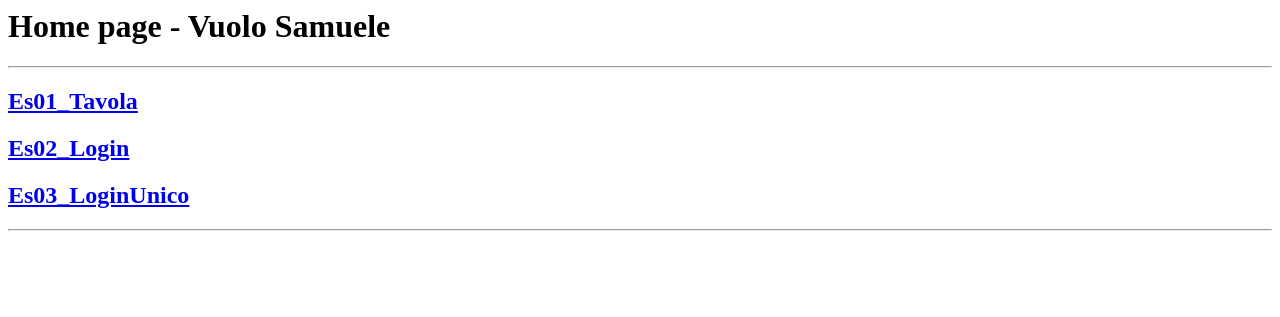
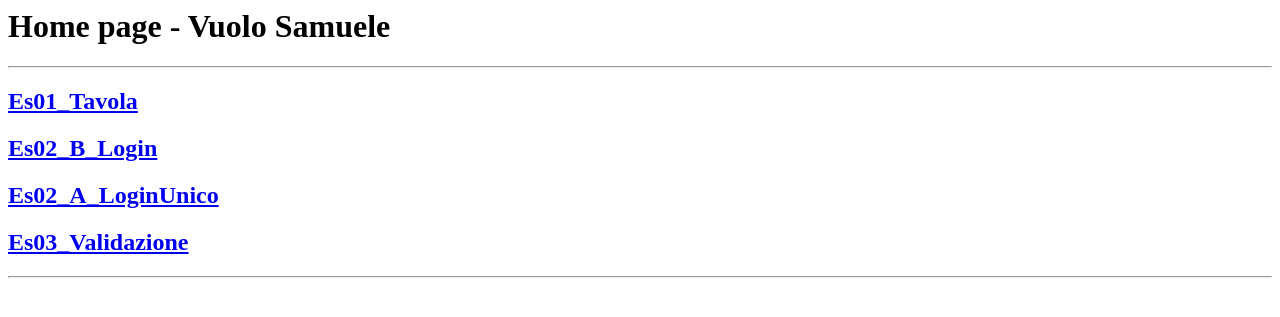
Before and after one commit to SamueleVuolo/5H_INFO, a PHP site: page / in a window 1280 px wide. Shown: the top 317 px of the page. Run offline with PHP 8.4, Linux system fonts and the light colour scheme.

Commit message:
Update index.php

```diff
--- a/PHP/index.php
+++ b/PHP/index.php
@@ -4,9 +4,10 @@
 </head>
 <body>
 <h1>Home page - Vuolo Samuele</h1><hr/>
-<a href="info5H_vuolo/ES01-TavPit/TavolaPit_Vuolo5H.php"><h2>Es01_Tavola</a><br/></h2>
-<a href="info5H_vuolo/ES02_A-Form/PagRiservata.php"><h2>Es02_Login</a><br/></h2>
-<a href="info5H_vuolo/ES02_B-FormModificato/LoginUnico.php"><h2>Es03_LoginUnico</a><br/></h2>
+<a href="info5H_vuolo/ES01 - Tavola Pitagorica/TavolaPit_Vuolo5H.php"><h2>Es01_Tavola</a><br/></h2>
+<a href="info5H_vuolo/ES02_A - Accesso a pagina riservata/PagRiservata.php"><h2>Es02_B_Login</a><br/></h2>
+<a href="info5H_vuolo/ES02_B - Login Unico/LoginUnico.php"><h2>Es02_A_LoginUnico</a><br/></h2>
+<a href="info5H_vuolo/ES03 - Validazione Form/FormValidazione.php"><h2>Es03_Validazione</a><br/></h2>
 <hr/>
 
 </body>
```
